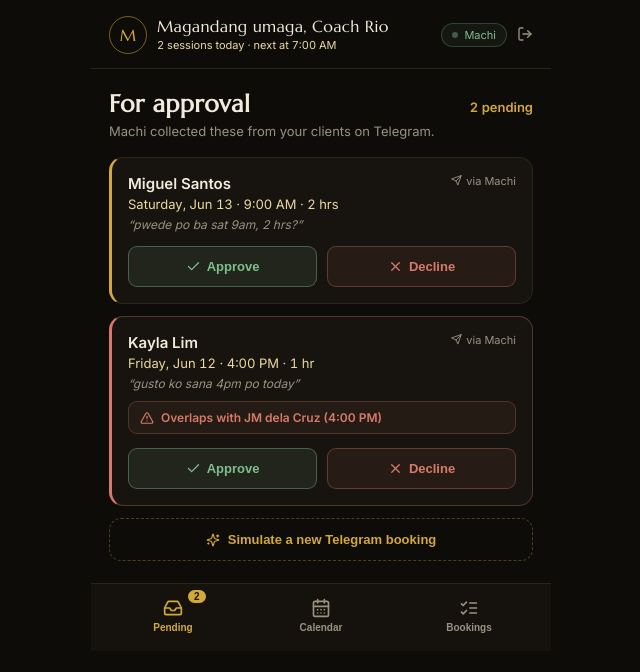
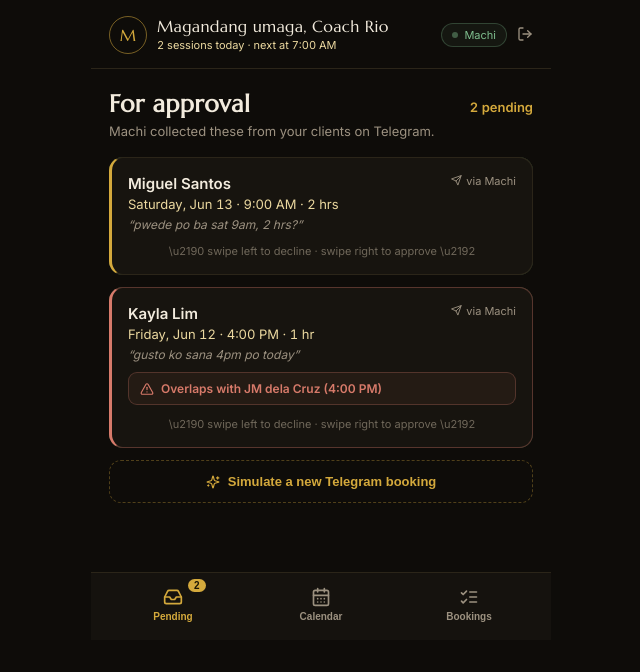
Before and after one commit to CHAVEZ-RN/matchup, a React (Vite) app in the folder web/: page / in a window 1280 px wide. Both pictures are taken after a click on the button "Sign in". Shown: the top 672 px of the page, without its empty margins (319-959 px from the left). Built offline with nearby package versions, Linux system fonts and the light colour scheme.

Commit message:
Update App.jsx

```diff
--- a/web/src/App.jsx
+++ b/web/src/App.jsx
@@ -1,11 +1,11 @@
-import { useState, useEffect } from "react";
+import { useState, useEffect, useRef } from "react";
 import {
   CalendarDays, Inbox, ListChecks, Check, X, Lock, Send, Search,
   Clock, BadgeCheck, CircleDot, History, Sparkles, LogOut, Ban,
-  AlertTriangle, Undo2
+  AlertTriangle, Undo2, Globe, CalendarClock
 } from "lucide-react";
 
-/* ───────────────────────── DESIGN TOKENS ───────────────────────── */
+/* ----------------------- DESIGN TOKENS ----------------------- */
 const T = {
   bg: "#0E0C09",
   panel: "#17140F",
@@ -18,7 +18,10 @@ const T = {
   green: "#7FBE8E",
   red: "#D77A6A",
   blue: "#8FA8C9",
+  purple: "#B49AE8",
 };
+
+const SPORT = "Tennis"; // single-sport coach (demo assumption)
 
 const FONTS = `
 @import url('https://fonts.googleapis.com/css2?family=Marcellus&family=Inter:wght@400;500;600;700&display=swap');
@@ -31,7 +34,7 @@ const FONTS = `
 input::placeholder { color: #9C918077; }
 `;
 
-/* ───────────────────────── DATA HELPERS ───────────────────────── */
+/* ----------------------- DATA HELPERS ----------------------- */
 const d = (offset) => {
   const x = new Date();
   x.setDate(x.getDate() + offset);
@@ -54,19 +57,19 @@ const fmt12 = (t) => {
 const HOURS = Array.from({ length: 16 }, (_, i) => `${String(i + 6).padStart(2, "0")}:00`);
 
 const SEED = [
-  { id: 1, client: "Andrea Reyes",  date: d(0), time: "07:00", dur: 1, status: "active",    via: "Machi",  note: "Tennis · fundamentals" },
-  { id: 2, client: "JM dela Cruz",  date: d(0), time: "16:00", dur: 1, status: "upcoming",  via: "Machi",  note: "Basketball · shooting drills" },
-  { id: 3, client: "Miguel Santos", date: d(1), time: "09:00", dur: 2, status: "pending",   via: "Machi",  note: "“pwede po ba sat 9am, 2 hrs?”" },
-  { id: 4, client: "Kayla Lim",     date: d(0), time: "16:00", dur: 1, status: "pending",   via: "Machi",  note: "“gusto ko sana 4pm po today”" },
-  { id: 5, client: "Paolo Garcia",  date: d(-1), time: "08:00", dur: 1, status: "completed", via: "Machi",  note: "Tennis · footwork" },
-  { id: 6, client: "Bea Tan",       date: d(-3), time: "17:00", dur: 1, status: "completed", via: "Manual", note: "Strength & conditioning" },
-  { id: 7, client: "Carlos Uy",     date: d(3), time: "10:00", dur: 1, status: "upcoming",  via: "Machi",  note: "First session" },
+  { id: 1, client: "Andrea Reyes",  date: d(0), time: "07:00", dur: 1, status: "active",    via: "Machi",  note: `${SPORT} · fundamentals` },
+  { id: 2, client: "JM dela Cruz",  date: d(0), time: "16:00", dur: 1, status: "upcoming",  via: "Machi",  note: `${SPORT} · serve drills` },
+  { id: 3, client: "Miguel Santos", date: d(1), time: "09:00", dur: 2, status: "pending",   via: "Machi",  note: "\u201cpwede po ba sat 9am, 2 hrs?\u201d" },
+  { id: 4, client: "Kayla Lim",     date: d(0), time: "16:00", dur: 1, status: "pending",   via: "Machi",  note: "\u201cgusto ko sana 4pm po today\u201d" },
+  { id: 5, client: "Paolo Garcia",  date: d(-1), time: "08:00", dur: 1, status: "completed", via: "Machi",  note: `${SPORT} · footwork` },
+  { id: 6, client: "Bea Tan",       date: d(-3), time: "17:00", dur: 1, status: "completed", via: "Manual", note: `${SPORT} · conditioning` },
+  { id: 7, client: "Carlos Uy",     date: d(3), time: "10:00", dur: 1, status: "upcoming",  via: "Machi",  note: `${SPORT} · first session` },
 ];
 
 const NEW_REQUESTS = [
-  { client: "Trisha Mendoza", note: "“hi po! free pa po ba bukas morning?”", time: "08:00", dOff: 1 },
-  { client: "Ken Villanueva", note: "“coach pa-book ng sunday 4pm 🙏”", time: "16:00", dOff: 4 },
-  { client: "Liza Fernandez", note: "“2 hours sana, weekend po”", time: "14:00", dOff: 5 },
+  { client: "Trisha Mendoza", note: "\u201chi po! free pa po ba bukas morning?\u201d", time: "08:00", dOff: 1 },
+  { client: "Ken Villanueva", note: "\u201ccoach pa-book ng sunday 4pm \ud83d\ude4f\u201d", time: "16:00", dOff: 4 },
+  { client: "Liza Fernandez", note: "\u201c2 hours sana, weekend po\u201d", time: "14:00", dOff: 5 },
 ];
 
 const overlaps = (a, b) => {
@@ -76,13 +79,13 @@ const overlaps = (a, b) => {
   return a1 < b2 && b1 < a2;
 };
 
-/* ───────────────────────── SMALL PARTS ───────────────────────── */
+/* ----------------------- SMALL PARTS ----------------------- */
 const STATUS_STYLE = {
-  pending:   { c: T.gold,  label: "Pending" },
-  upcoming:  { c: T.blue,  label: "Upcoming" },
-  active:    { c: T.green, label: "Active" },
-  completed: { c: T.dim,   label: "Completed" },
-  declined:  { c: T.red,   label: "Declined" },
+  pending:   { c: T.gold,   label: "Pending" },
+  upcoming:  { c: T.blue,   label: "Upcoming" },
+  active:    { c: T.green,  label: "Active" },
+  completed: { c: T.purple, label: "Completed" },
+  declined:  { c: T.red,    label: "Declined" },
 };
 
 function Badge({ status }) {
@@ -102,7 +105,7 @@ function GoldRule() {
   return <div style={{ height: 1, background: `linear-gradient(90deg, transparent, ${T.gold}66, transparent)` }} />;
 }
 
-/* ───────────────────────── LOGIN ───────────────────────── */
+/* ----------------------- LOGIN ----------------------- */
 function Login({ onIn }) {
   const [email, setEmail] = useState("");
   const [pw, setPw] = useState("");
@@ -126,7 +129,7 @@ function Login({ onIn }) {
           <input value={email} onChange={(e) => setEmail(e.target.value)} placeholder="coach@matchup.ph"
             style={{ width: "100%", boxSizing: "border-box", marginTop: 6, marginBottom: 16, background: T.bg, border: `1px solid ${T.line}`, borderRadius: 10, padding: "13px 14px", color: T.text, fontSize: 14, outline: "none" }} />
           <label style={{ color: T.dim, fontSize: 12, fontWeight: 600 }}>PASSWORD</label>
-          <input type="password" value={pw} onChange={(e) => setPw(e.target.value)} placeholder="••••••••"
+          <input type="password" value={pw} onChange={(e) => setPw(e.target.value)} placeholder="\u2022\u2022\u2022\u2022\u2022\u2022\u2022\u2022"
             style={{ width: "100%", boxSizing: "border-box", marginTop: 6, background: T.bg, border: `1px solid ${T.line}`, borderRadius: 10, padding: "13px 14px", color: T.text, fontSize: 14, outline: "none" }} />
           <button onClick={onIn} style={{
             width: "100%", marginTop: 22, background: `linear-gradient(180deg, ${T.gold}, #B8902C)`,
@@ -144,15 +147,82 @@ function Login({ onIn }) {
   );
 }
 
-/* ───────────────────────── PENDING TAB ───────────────────────── */
-function Pending({ bookings, blocked, act, simulate }) {
+/* ----------------------- SWIPE CARD ----------------------- */
+function SwipeCard({ conflict, onAct, children }) {
+  const [dx, setDx] = useState(0);
+  const [snap, setSnap] = useState(false);
+  const startX = useRef(null);
+  const leaving = useRef(false);
+
+  const down = (e) => {
+    if (leaving.current) return;
+    startX.current = e.clientX;
+    setSnap(false);
+    e.currentTarget.setPointerCapture?.(e.pointerId);
+  };
+  const move = (e) => {
+    if (startX.current == null || leaving.current) return;
+    setDx(e.clientX - startX.current);
+  };
+  const up = () => {
+    if (startX.current == null || leaving.current) return;
+    startX.current = null;
+    if (dx > 90) {
+      leaving.current = true; setSnap(true); setDx(480);
+      setTimeout(() => onAct(true), 220);
+    } else if (dx < -90) {
+      leaving.current = true; setSnap(true); setDx(-480);
+      setTimeout(() => onAct(false), 220);
+    } else {
+      setSnap(true); setDx(0);
+    }
+  };
+
+  const rightOp = Math.min(Math.max(dx, 0) / 90, 1);
+  const leftOp = Math.min(Math.max(-dx, 0) / 90, 1);
+
+  return (
+    <div style={{ position: "relative", marginBottom: 12 }}>
+      <div style={{
+        position: "absolute", inset: 0, borderRadius: 14, display: "flex",
+        alignItems: "center", justifyContent: "space-between", padding: "0 20px",
+        background: dx >= 0 ? `${T.green}1A` : `${T.red}1A`,
+        border: `1px solid ${dx >= 0 ? T.green : T.red}44`,
+      }}>
+        <span style={{ color: T.green, fontWeight: 700, fontSize: 13, display: "flex", alignItems: "center", gap: 6, opacity: rightOp }}>
+          <Check size={16} /> Approve
+        </span>
+        <span style={{ color: T.red, fontWeight: 700, fontSize: 13, display: "flex", alignItems: "center", gap: 6, opacity: leftOp }}>
+          Decline <X size={16} />
+        </span>
+      </div>
+      <div
+        onPointerDown={down} onPointerMove={move} onPointerUp={up} onPointerCancel={up}
+        style={{
+          transform: `translateX(${dx}px) rotate(${dx / 40}deg)`,
+          transition: snap ? "transform .22s ease" : "none",
+          touchAction: "pan-y", cursor: "grab", userSelect: "none",
+          background: T.panel, border: `1px solid ${conflict ? T.red + "55" : T.line}`,
+          borderLeft: `3px solid ${conflict ? T.red : T.gold}`,
+          borderRadius: 14, padding: 16, position: "relative",
+        }}
+      >
+        {children}
+      </div>
+    </div>
+  );
+}
+
+/* ----------------------- PENDING TAB ----------------------- */
+function Pending({ bookings, blocked, gBlocked, act, simulate }) {
   const pend = bookings.filter((b) => b.status === "pending");
   const live = bookings.filter((b) => ["upcoming", "active"].includes(b.status));
   const conflictFor = (p) => {
     const hit = live.find((b) => overlaps(p, b));
     if (hit) return `Overlaps with ${hit.client} (${fmt12(hit.time)})`;
     for (let h = parseInt(p.time, 10); h < parseInt(p.time, 10) + p.dur; h++) {
-      if (blocked.has(`${p.date}_${String(h).padStart(2, "0")}:00`)) return "Falls on a blocked time slot";
+      const hh = `${String(h).padStart(2, "0")}:00`;
+      if (blocked.has(`${p.date}_${hh}`) || gBlocked.has(hh)) return "Falls on a blocked time slot";
     }
     return null;
   };
@@ -174,7 +244,7 @@ function Pending({ bookings, blocked, act, simulate }) {
         const dl = DAY_LABEL(b.date);
         const conflict = conflictFor(b);
         return (
-          <div key={b.id} className="mu-in" style={{ background: T.panel, border: `1px solid ${conflict ? T.red + "55" : T.line}`, borderLeft: `3px solid ${conflict ? T.red : T.gold}`, borderRadius: 14, padding: 16, marginBottom: 12 }}>
+          <SwipeCard key={b.id} conflict={conflict} onAct={(ok) => act(b.id, ok)}>
             <div style={{ display: "flex", justifyContent: "space-between", gap: 8 }}>
               <div>
                 <div style={{ color: T.text, fontWeight: 600, fontSize: 15 }}>{b.client}</div>
@@ -192,15 +262,10 @@ function Pending({ bookings, blocked, act, simulate }) {
                 <AlertTriangle size={14} style={{ flexShrink: 0 }} /> {conflict}
               </div>
             )}
-            <div style={{ display: "flex", gap: 10, marginTop: 14 }}>
-              <button onClick={() => act(b.id, true)} style={{ flex: 1, background: `${T.green}1A`, border: `1px solid ${T.green}66`, color: T.green, borderRadius: 9, padding: "12px 0", fontWeight: 600, fontSize: 13, cursor: "pointer", display: "flex", alignItems: "center", justifyContent: "center", gap: 6 }}>
-                <Check size={15} /> Approve
-              </button>
-              <button onClick={() => act(b.id, false)} style={{ flex: 1, background: `${T.red}14`, border: `1px solid ${T.red}55`, color: T.red, borderRadius: 9, padding: "12px 0", fontWeight: 600, fontSize: 13, cursor: "pointer", display: "flex", alignItems: "center", justifyContent: "center", gap: 6 }}>
-                <X size={15} /> Decline
-              </button>
+            <div style={{ marginTop: 12, color: `${T.dim}AA`, fontSize: 11, textAlign: "center" }}>
+              \u2190 swipe left to decline · swipe right to approve \u2192
             </div>
-          </div>
+          </SwipeCard>
         );
       })}
       <button onClick={simulate} style={{ width: "100%", marginTop: 8, background: "transparent", border: `1px dashed ${T.gold}55`, color: T.gold, borderRadius: 12, padding: "13px 0", fontSize: 13, fontWeight: 600, cursor: "pointer", display: "flex", alignItems: "center", justifyContent: "center", gap: 8 }}>
@@ -210,10 +275,11 @@ function Pending({ bookings, blocked, act, simulate }) {
   );
 }
 
-/* ───────────────────────── CALENDAR TAB ───────────────────────── */
-function Calendar({ bookings, blocked, toggleBlock }) {
+/* ----------------------- CALENDAR TAB ----------------------- */
+function Calendar({ bookings, blocked, gBlocked, toggleBlock }) {
   const days = Array.from({ length: 7 }, (_, i) => d(i));
   const [sel, setSel] = useState(days[0]);
+  const [mode, setMode] = useState("day"); // 'day' | 'global'
   const confirmed = bookings.filter((b) => b.date === sel && ["upcoming", "active", "completed"].includes(b.status));
   const pendings = bookings.filter((b) => b.date === sel && b.status === "pending");
   const findIn = (list, h) => list.find((b) => {
@@ -244,12 +310,57 @@ function Calendar({ bookings, blocked, toggleBlock }) {
           );
         })}
       </div>
-      <div style={{ marginTop: 8 }}>
+
+      {/* time blocking mode */}
+      <div style={{ background: T.panel, border: `1px solid ${T.line}`, borderRadius: 12, padding: "12px 14px", margin: "6px 0 14px" }}>
+        <div style={{ color: T.champagne, fontSize: 12, fontWeight: 700, display: "flex", alignItems: "center", gap: 6, marginBottom: 9 }}>
+          <CalendarClock size={14} /> Time blockings
+        </div>
+        <div style={{ display: "flex", gap: 8 }}>
+          <button onClick={() => setMode("day")} style={{
+            flex: 1, padding: "9px 0", borderRadius: 9, fontSize: 12, fontWeight: 600, cursor: "pointer",
+            background: mode === "day" ? `${T.gold}1F` : "transparent",
+            border: `1px solid ${mode === "day" ? T.gold : T.line}`,
+            color: mode === "day" ? T.champagne : T.dim,
+            display: "flex", alignItems: "center", justifyContent: "center", gap: 6,
+          }}>
+            <CalendarDays size={13} /> This day only
+          </button>
+          <button onClick={() => setMode("global")} style={{
+            flex: 1, padding: "9px 0", borderRadius: 9, fontSize: 12, fontWeight: 600, cursor: "pointer",
+            background: mode === "global" ? `${T.gold}1F` : "transparent",
+            border: `1px solid ${mode === "global" ? T.gold : T.line}`,
+            color: mode === "global" ? T.champagne : T.dim,
+            display: "flex", alignItems: "center", justifyContent: "center", gap: 6,
+          }}>
+            <Globe size={13} /> All days
+          </button>
+        </div>
+        <div style={{ color: `${T.dim}AA`, fontSize: 11, marginTop: 8 }}>
+          {mode === "day" ? `Tapping a slot blocks it for ${sel === TODAY ? "today" : DAY_LABEL(sel).full} only.` : "Tapping a slot blocks that time on EVERY day (e.g. lunch break)."}
+        </div>
+        {gBlocked.size > 0 && (
+          <div style={{ display: "flex", flexWrap: "wrap", gap: 6, marginTop: 10 }}>
+            {[...gBlocked].sort().map((h) => (
+              <button key={h} onClick={() => toggleBlock(sel, h, "global")} title="Tap to remove" style={{
+                background: `${T.gold}14`, border: `1px solid ${T.gold}55`, color: T.champagne,
+                borderRadius: 99, padding: "4px 10px", fontSize: 11, fontWeight: 600, cursor: "pointer",
+                display: "flex", alignItems: "center", gap: 5,
+              }}>
+                <Globe size={10} /> {fmt12(h)} <X size={10} />
+              </button>
+            ))}
+          </div>
+        )}
+      </div>
+
+      <div>
         {HOURS.map((h) => {
           const bk = findIn(confirmed, h);
           const pd = findIn(pendings, h);
           const key = `${sel}_${h}`;
-          const isBlocked = blocked.has(key);
+          const isDayBlocked = blocked.has(key);
+          const isGlobalBlocked = gBlocked.has(h);
           return (
             <div key={h} style={{ display: "flex", gap: 10, alignItems: "stretch", marginBottom: 6 }}>
               <div className="mu-num" style={{ width: 62, color: T.dim, fontSize: 12, paddingTop: 11, flexShrink: 0, textAlign: "right" }}>{fmt12(h)}</div>
@@ -263,16 +374,17 @@ function Calendar({ bookings, blocked, toggleBlock }) {
                   <div style={{ color: T.champagne, fontSize: 13, fontWeight: 600 }}>{pd.client}</div>
                   <div style={{ color: T.gold, fontSize: 11, marginTop: 2 }}>Awaiting your approval</div>
                 </div>
-              ) : isBlocked ? (
-                <button onClick={() => toggleBlock(key)} style={{
+              ) : (isDayBlocked || isGlobalBlocked) ? (
+                <button onClick={() => toggleBlock(sel, h, isGlobalBlocked ? "global" : "day")} style={{
                   flex: 1, borderRadius: 10, cursor: "pointer", border: `1px solid ${T.line}`,
                   background: `repeating-linear-gradient(45deg, ${T.panel}, ${T.panel} 6px, #14110C 6px, #14110C 12px)`,
                   color: T.dim, fontSize: 12, display: "flex", alignItems: "center", justifyContent: "center", gap: 6, padding: "12px 0",
                 }}>
-                  <Ban size={13} /> Blocked — tap to free
+                  {isGlobalBlocked ? <Globe size={13} /> : <Ban size={13} />}
+                  {isGlobalBlocked ? "Blocked (all days) — tap to free" : "Blocked — tap to free"}
                 </button>
               ) : (
-                <button onClick={() => toggleBlock(key)} style={{ flex: 1, borderRadius: 10, cursor: "pointer", border: `1px dashed ${T.line}`, background: "transparent", color: `${T.dim}88`, fontSize: 12, padding: "12px 0" }}>
+                <button onClick={() => toggleBlock(sel, h, mode)} style={{ flex: 1, borderRadius: 10, cursor: "pointer", border: `1px dashed ${T.line}`, background: "transparent", color: `${T.dim}88`, fontSize: 12, padding: "12px 0" }}>
                   Available
                 </button>
               )}
@@ -284,7 +396,7 @@ function Calendar({ bookings, blocked, toggleBlock }) {
   );
 }
 
-/* ───────────────────────── BOOKINGS TAB ───────────────────────── */
+/* ----------------------- BOOKINGS TAB ----------------------- */
 function Bookings({ bookings }) {
   const [filter, setFilter] = useState("All");
   const [q, setQ] = useState("");
@@ -296,7 +408,10 @@ function Bookings({ bookings }) {
     .sort((a, b) => (a.date + a.time < b.date + b.time ? 1 : -1));
   return (
     <div className="mu-in">
+      <div style={{ display: "flex", justifyContent: "space-between", alignItems: "baseline" }}>
         <h2 className="mu-display" style={{ color: T.text, fontSize: 24, margin: 0 }}>All bookings</h2>
+        <span style={{ color: T.dim, fontSize: 11, fontWeight: 600, border: `1px solid ${T.line}`, borderRadius: 99, padding: "3px 10px" }}>{SPORT} coach</span>
+      </div>
       <div style={{ position: "relative", marginTop: 14 }}>
         <Search size={15} style={{ position: "absolute", left: 13, top: 13, color: T.dim }} />
         <input value={q} onChange={(e) => setQ(e.target.value)} placeholder="Search client name"
@@ -314,14 +429,14 @@ function Bookings({ bookings }) {
       </div>
       {list.length === 0 && (
         <div style={{ border: `1px dashed ${T.line}`, borderRadius: 14, padding: 28, textAlign: "center", color: T.dim, fontSize: 13 }}>
-          {q ? `No bookings found for “${q}”.` : "No bookings here yet."}
+          {q ? `No bookings found for \u201c${q}\u201d.` : "No bookings here yet."}
         </div>
       )}
       {list.map((b) => {
         const dl = DAY_LABEL(b.date);
         const past = b.status === "completed" || b.status === "declined";
         return (
-          <div key={b.id} style={{ background: T.panel, border: `1px solid ${T.line}`, borderRadius: 14, padding: 14, marginBottom: 10, opacity: past ? 0.75 : 1, display: "flex", justifyContent: "space-between", gap: 10 }}>
+          <div key={b.id} style={{ background: T.panel, border: `1px solid ${T.line}`, borderRadius: 14, padding: 14, marginBottom: 10, opacity: past ? 0.8 : 1, display: "flex", justifyContent: "space-between", gap: 10 }}>
             <div>
               <div style={{ color: T.text, fontWeight: 600, fontSize: 14 }}>{b.client}</div>
               <div className="mu-num" style={{ color: T.dim, fontSize: 12, marginTop: 3, display: "flex", alignItems: "center", gap: 5 }}>
@@ -339,12 +454,13 @@ function Bookings({ bookings }) {
   );
 }
 
-/* ───────────────────────── APP SHELL ───────────────────────── */
+/* ----------------------- APP SHELL ----------------------- */
 export default function MatchUpCoach() {
   const [authed, setAuthed] = useState(false);
   const [tab, setTab] = useState("pending");
   const [bookings, setBookings] = useState(SEED);
   const [blocked, setBlocked] = useState(new Set());
+  const [gBlocked, setGBlocked] = useState(new Set());
   const [toast, setToast] = useState(null);
   const [reqIdx, setReqIdx] = useState(0);
 
@@ -359,28 +475,37 @@ export default function MatchUpCoach() {
     setBookings((bs) => bs.map((x) => (x.id === id ? { ...x, status: approve ? "upcoming" : "declined" } : x)));
     setToast({
       msg: approve
-        ? `Approved — Machi messaged ${b.client.split(" ")[0]}: "Confirmed na po! 🎾"`
+        ? `Approved — Machi messaged ${b.client.split(" ")[0]}: "Confirmed na po! \ud83c\udfbe"`
         : `Declined — Machi let ${b.client.split(" ")[0]} know & offered other slots`,
-      undo: approve ? null : () => {
+      undo: () => {
         setBookings((bs) => bs.map((x) => (x.id === id ? { ...x, status: "pending" } : x)));
         setToast(null);
       },
     });
   };
 
-  const toggleBlock = (key) => {
+  const toggleBlock = (sel, h, mode) => {
+    if (mode === "global") {
+      setGBlocked((s) => {
+        const n = new Set(s);
+        n.has(h) ? n.delete(h) : n.add(h);
+        return n;
+      });
+    } else {
+      const key = `${sel}_${h}`;
       setBlocked((s) => {
         const n = new Set(s);
         n.has(key) ? n.delete(key) : n.add(key);
         return n;
       });
+    }
   };
 
   const simulate = () => {
     const r = NEW_REQUESTS[reqIdx % NEW_REQUESTS.length];
     setReqIdx((i) => i + 1);
     setBookings((bs) => [...bs, { id: Date.now(), client: r.client, date: d(r.dOff), time: r.time, dur: 1, status: "pending", via: "Machi", note: r.note }]);
-    setToast({ msg: `Machi forwarded a new request from ${r.client.split(" ")[0]} 📩`, undo: null });
+    setToast({ msg: `Machi forwarded a new request from ${r.client.split(" ")[0]} \ud83d\udce9`, undo: null });
   };
 
   if (!authed) return (<><style>{FONTS}</style><Login onIn={() => setAuthed(true)} /></>);
@@ -394,7 +519,7 @@ export default function MatchUpCoach() {
   const nowH = `${String(hour).padStart(2, "0")}:00`;
   const next = todays.find((b) => b.time >= nowH);
   const todayLine = todays.length === 0
-    ? "No sessions today — rest day 💤"
+    ? "No sessions today — rest day \ud83d\udca4"
     : `${todays.length} session${todays.length > 1 ? "s" : ""} today${next ? ` · next at ${fmt12(next.time)}` : " · all done for today"}`;
 
   const TABS = [
@@ -433,8 +558,8 @@ export default function MatchUpCoach() {
 
       {/* content */}
       <div style={{ flex: 1, overflowY: "auto", padding: "20px 18px 90px" }}>
-        {tab === "pending" && <Pending bookings={bookings} blocked={blocked} act={act} simulate={simulate} />}
-        {tab === "calendar" && <Calendar bookings={bookings} blocked={blocked} toggleBlock={toggleBlock} />}
+        {tab === "pending" && <Pending bookings={bookings} blocked={blocked} gBlocked={gBlocked} act={act} simulate={simulate} />}
+        {tab === "calendar" && <Calendar bookings={bookings} blocked={blocked} gBlocked={gBlocked} toggleBlock={toggleBlock} />}
         {tab === "bookings" && <Bookings bookings={bookings} />}
       </div>
 
```
Lines whose indentation alone changed are shown as unchanged.
